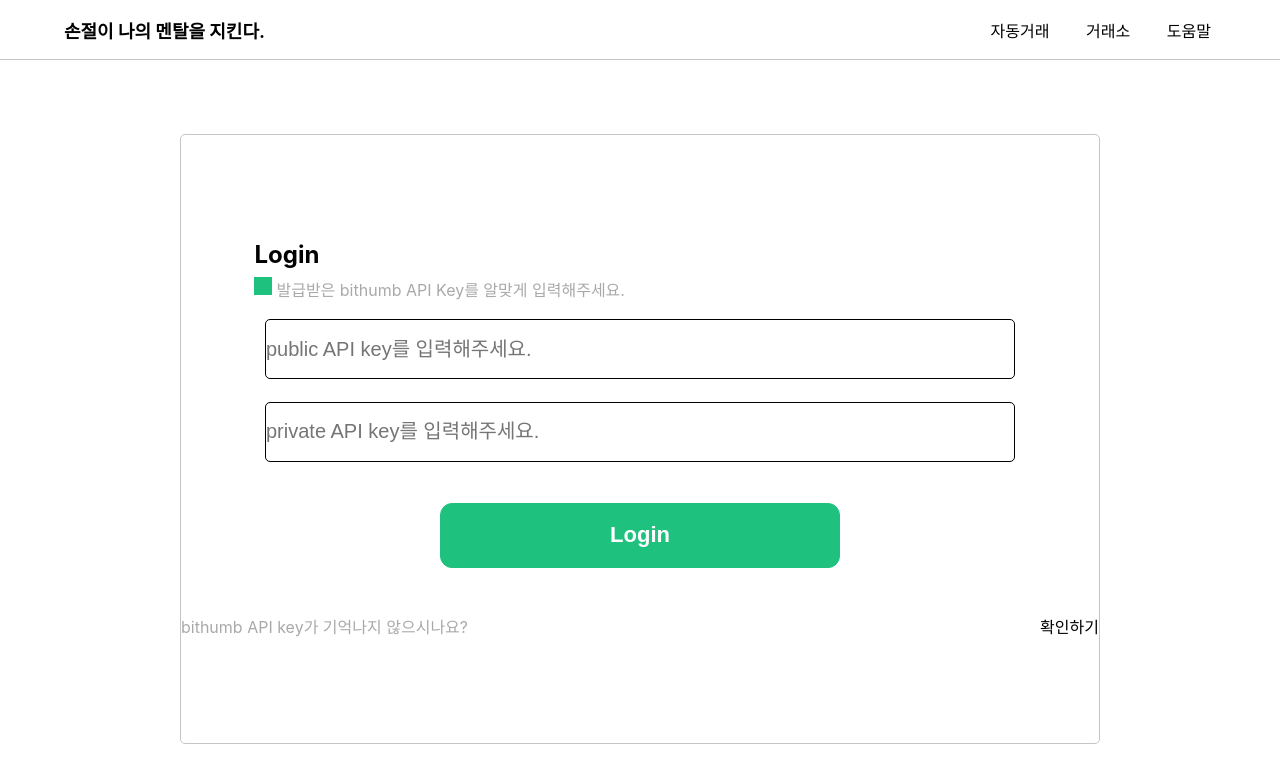
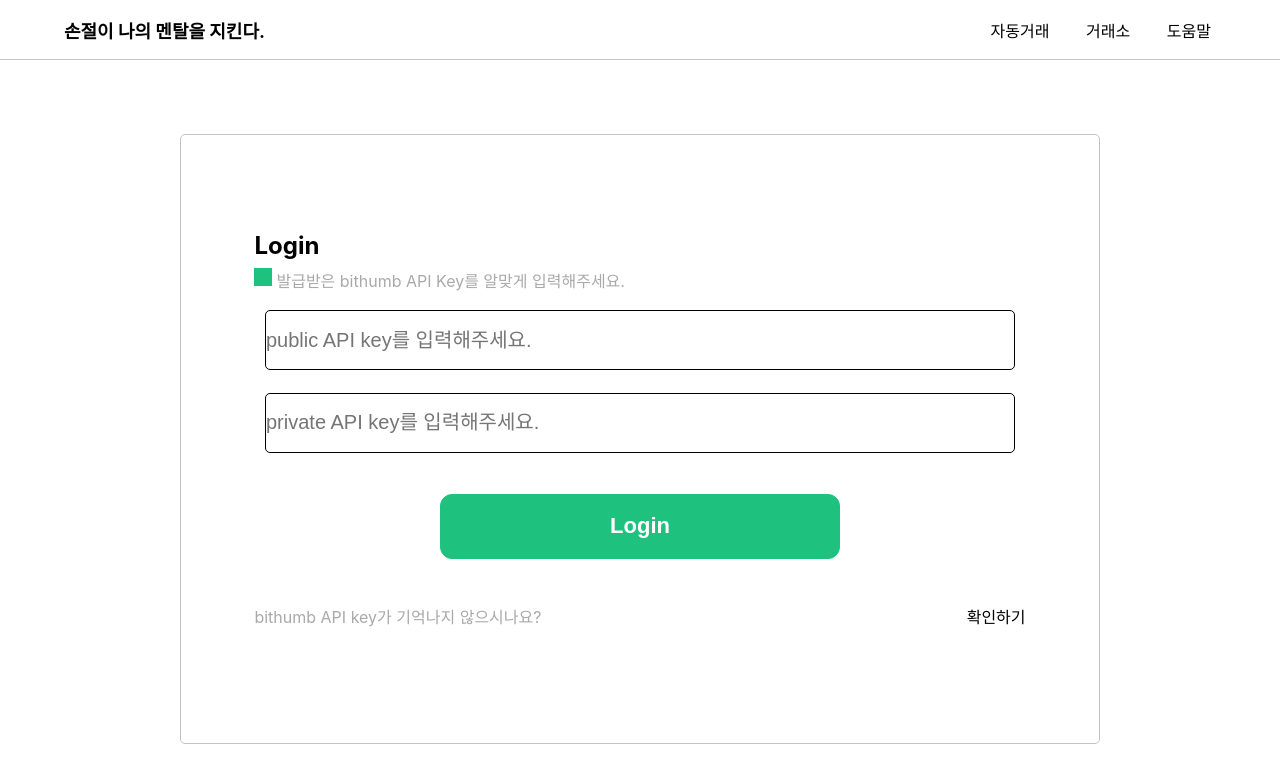
Before and after one commit to jiminAn/Coin_Auto_Trading, a React (Create React App) app in the folder front-end/: page / in a window 1280 px wide. Shown: the top 782 px of the page. Built offline with nearby package versions, Linux system fonts and the light colour scheme.

Commit message:
style: add padding in FindingAPIKey

```diff
--- a/front-end/src/Components/LoginPage/FindingAPIKey.css
+++ b/front-end/src/Components/LoginPage/FindingAPIKey.css
@@ -3,6 +3,7 @@
     justify-content: space-between;
     width: 100%;
     color: #a9a9a9;
+    padding: 0 8% 2% 8%;
 }
 
 a {
```
